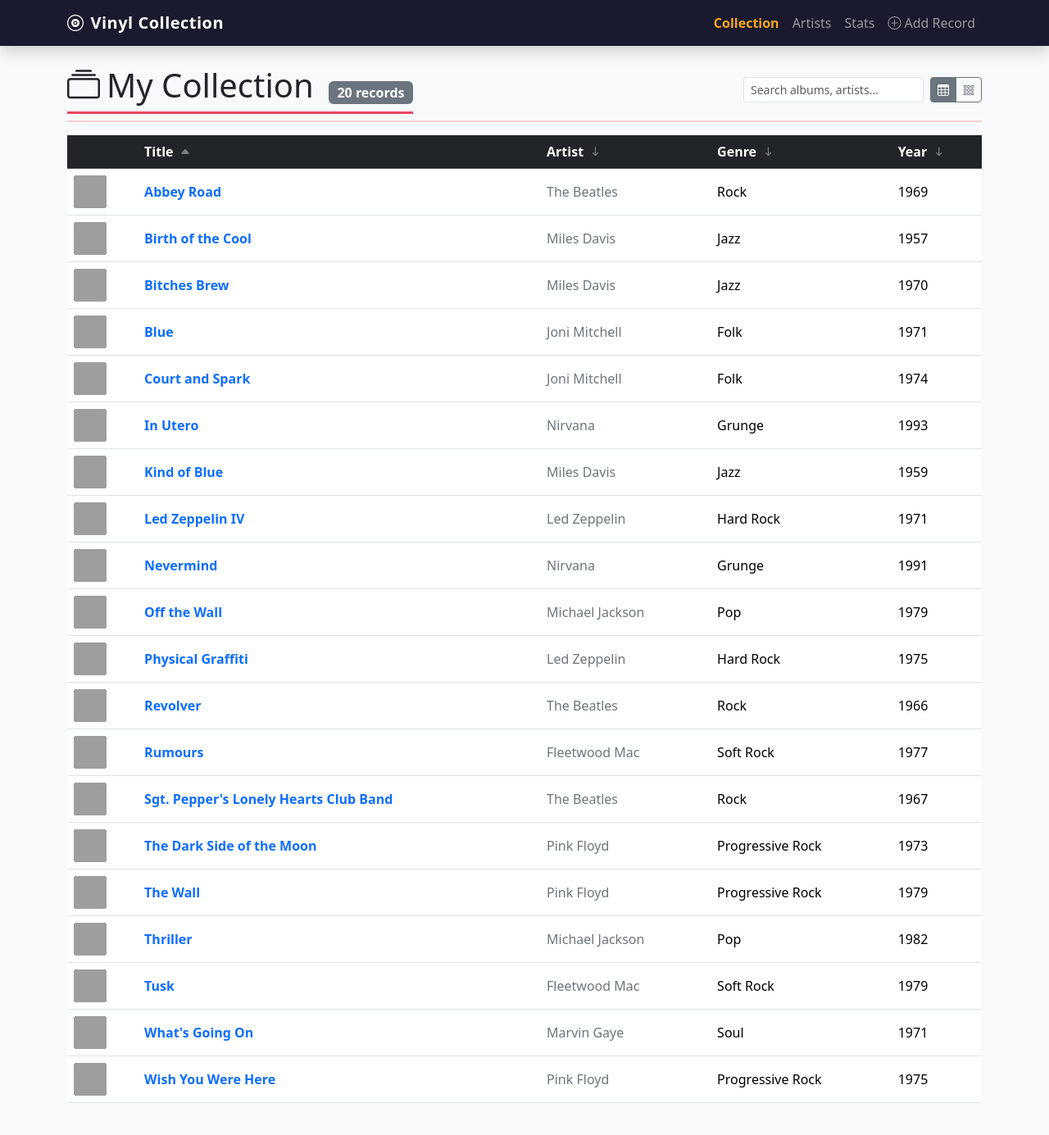
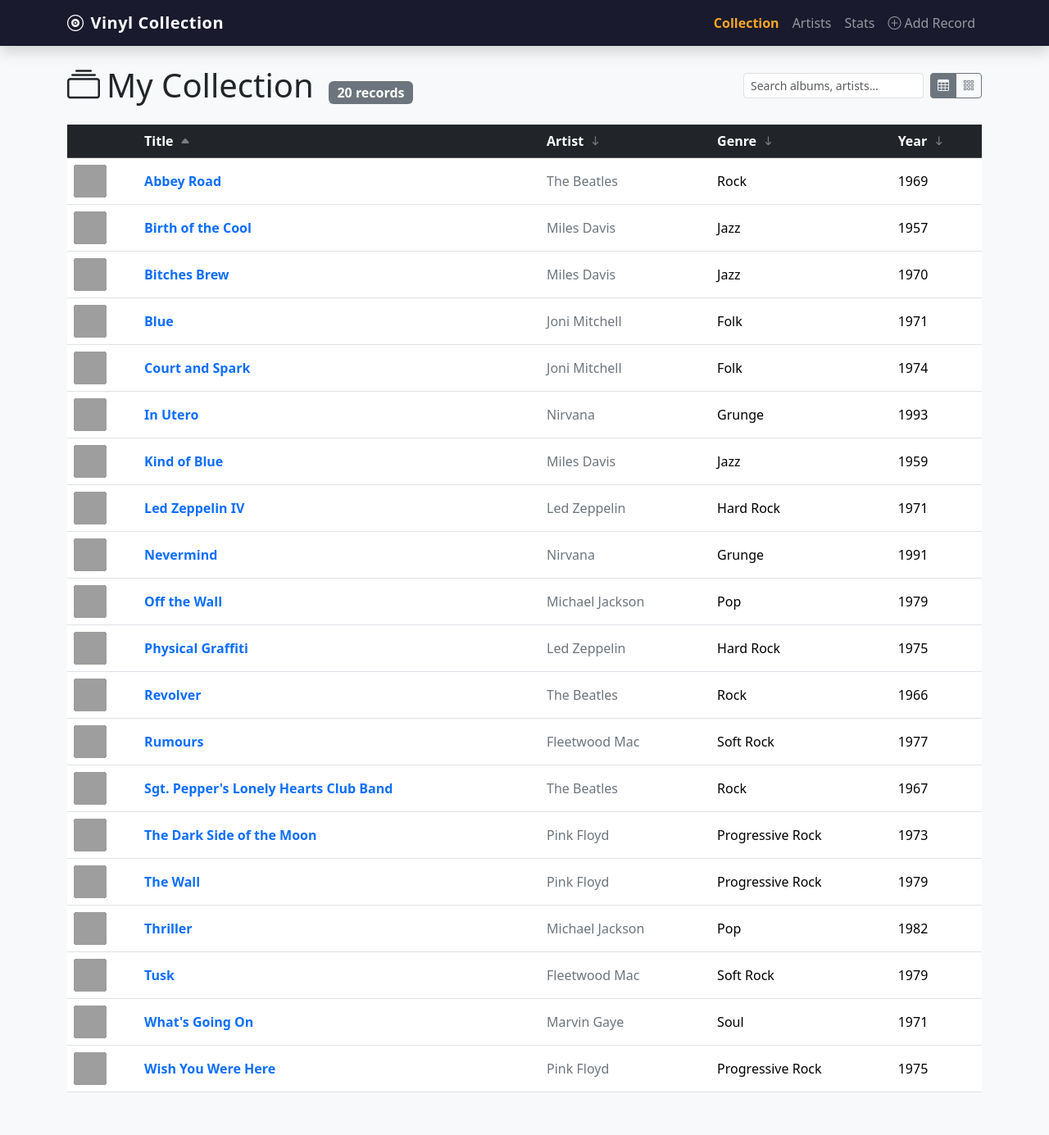
Before and after one commit to evankrocker/vinyl, a Jekyll site: the page built from index.html, in a window 1280 px wide and 1400 px high. Shown: the top 1385 px of the window at 82% size. Built offline with Jekyll 4.4.1, drawn with Linux system fonts in a browser that asks for light colours; grey boxes are pictures that could not be loaded.

Commit message:
Remove red accent underline from page headers
Co-Authored-By: Claude Sonnet 5 <noreply@anthropic.com>

```diff
--- a/artist.html
+++ b/artist.html
@@ -11,13 +11,12 @@ page_script: "artist.js"
   </ol>
 </nav>
 
-<div class="d-flex align-items-center gap-3 mb-1">
+<div class="d-flex align-items-center gap-3 mb-4">
   <div>
     <h1 class="page-header mb-0" id="artistName">Loading…</h1>
     <p class="text-muted mb-0" id="artistMeta"></p>
   </div>
 </div>
-<hr class="mt-2 mb-3" style="border-color: var(--vinyl-accent); border-width: 2px;" />
 
 <div class="row g-3" id="albumsGrid"></div>
 
--- a/assets/css/main.css
+++ b/assets/css/main.css
@@ -25,8 +25,6 @@ body {
 
 /* Page headers */
 .page-header {
-  border-bottom: 3px solid var(--vinyl-accent);
-  padding-bottom: 0.5rem;
   margin-bottom: 1.5rem;
 }
 
--- a/index.html
+++ b/index.html
@@ -4,7 +4,7 @@ title: "Collection"
 page_script: "index.js"
 ---
 
-<div class="d-flex align-items-center justify-content-between mb-1">
+<div class="d-flex align-items-center justify-content-between mb-4">
   <h1 class="page-header mb-0">
     <i class="bi bi-collection me-2"></i>My Collection
     <span class="badge bg-secondary fs-6 ms-2" id="totalBadge"></span>
@@ -20,7 +20,6 @@ page_script: "index.js"
     </div>
   </div>
 </div>
-<hr class="mt-2 mb-3" style="border-color: var(--vinyl-accent); border-width: 2px;" />
 
 <!-- Table view -->
 <div id="tableView">
```
